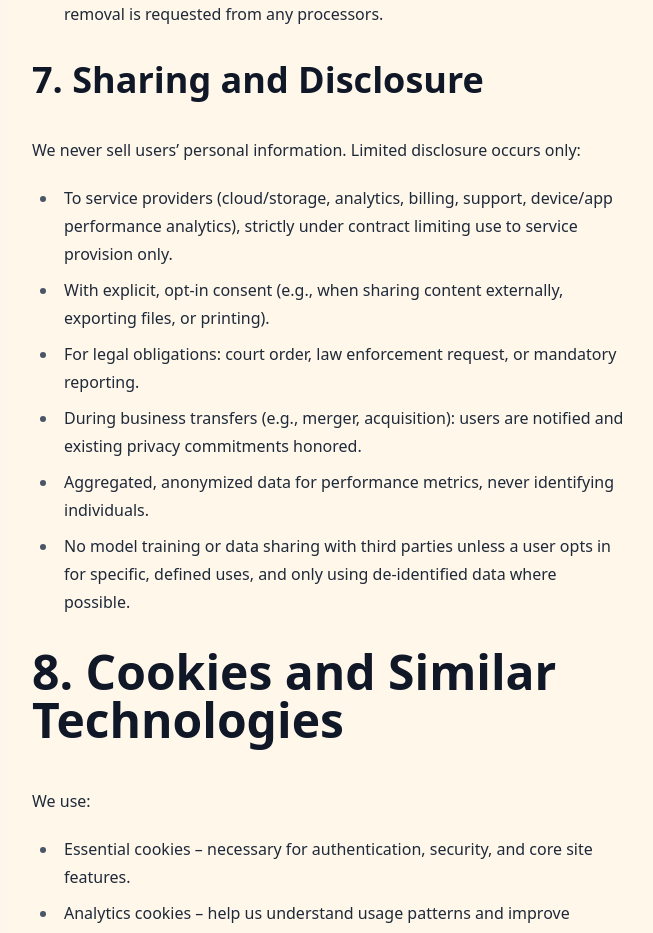
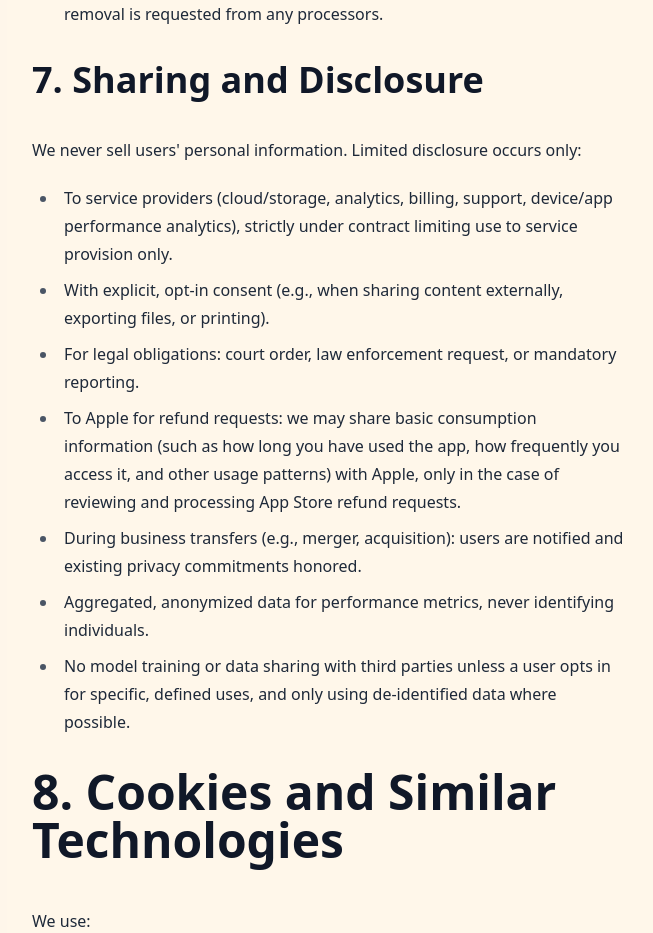
Before and after one commit to idolize/doodletron-web, a Next.js app: page /privacy in a window 1280 px wide. Shown: the part 3960-4893 px from the top of the page, without its empty margins (248-901 px from the left). Built offline with nearby package versions, Linux system fonts and the light colour scheme.

Commit message:
Update privacy policy with Apple refund request

```diff
--- a/app/content/privacy-policy.mdx
+++ b/app/content/privacy-policy.mdx
@@ -79,11 +79,12 @@ You are responsible for selecting any password and its overall security strength
 
 ## 7. Sharing and Disclosure
 
-We never sell users’ personal information. Limited disclosure occurs only:
+We never sell users' personal information. Limited disclosure occurs only:
 
 - To service providers (cloud/storage, analytics, billing, support, device/app performance analytics), strictly under contract limiting use to service provision only.
 - With explicit, opt-in consent (e.g., when sharing content externally, exporting files, or printing).
 - For legal obligations: court order, law enforcement request, or mandatory reporting.
+- To Apple for refund requests: we may share basic consumption information (such as how long you have used the app, how frequently you access it, and other usage patterns) with Apple, only in the case of reviewing and processing App Store refund requests.
 - During business transfers (e.g., merger, acquisition): users are notified and existing privacy commitments honored.
 - Aggregated, anonymized data for performance metrics, never identifying individuals.
 - No model training or data sharing with third parties unless a user opts in for specific, defined uses, and only using de-identified data where possible.
```
